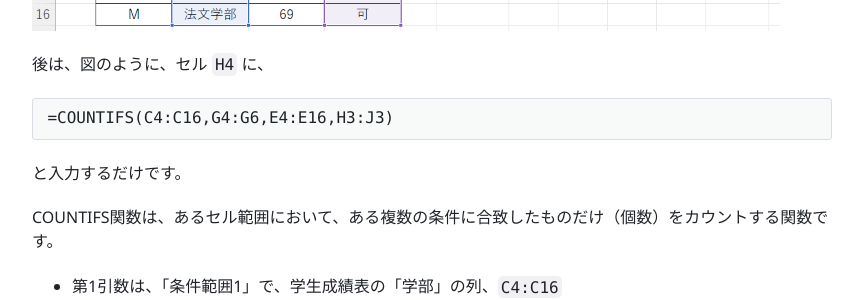
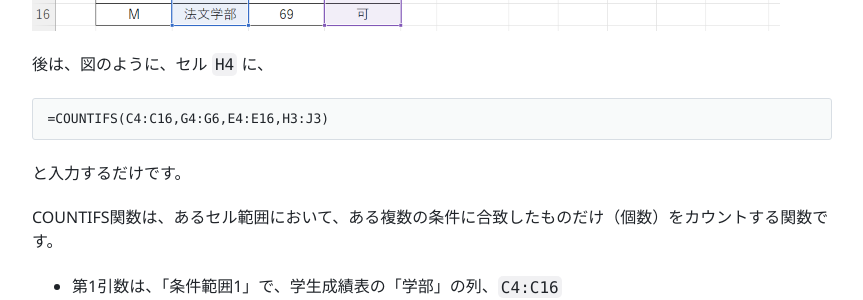
Before and after one commit to tamochia/tamochia.github.io, a Jekyll site: the page built from _posts/2025-08-18-cross-tabulation-without-pivot-table.md, in a window 1280 px wide. Shown: the part 5998-6298 px from the top of the page, without its empty margins (208-1071 px from the left). Built offline with Jekyll 4.4.1, drawn with Linux system fonts in a browser that asks for light colours; nearby versions of some CDN libraries; our own code applies the rules of GitHub Pages for plain Markdown files.

Commit message:
コードエリアの文字サイズ変更

```diff
--- a/assets/css/style.scss
+++ b/assets/css/style.scss
@@ -117,6 +117,7 @@ pre {
 		background: none;
 		padding: 0;
 		white-space: pre;
+		font-size: $font-small;
 	}
 }
 
```
